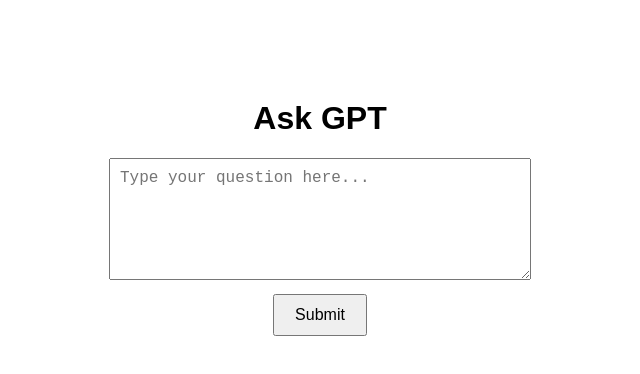
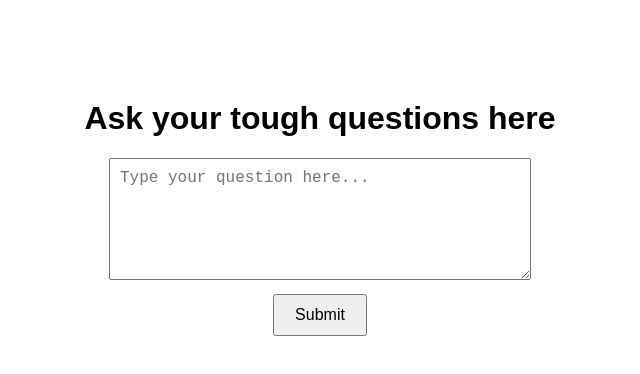
Before and after one commit to AnkitVarmani/nextjs-gpt-app, a Next.js app: page / in a window 1280 px wide. Shown: the top 374 px of the page, without its empty margins (320-960 px from the left). Built offline with nearby package versions, Linux system fonts and the light colour scheme.

Commit message:
edit text displayed on the UI

```diff
--- a/pages/api/ask-gpt.js
+++ b/pages/api/ask-gpt.js
@@ -17,7 +17,7 @@
 
   try {
     const completion = await openai.chat.completions.create({
-      model: 'gpt-3.5-turbo',
+      model: 'gpt-4.0',
       messages: [
         {
           role: 'system',
--- a/pages/index.js
+++ b/pages/index.js
@@ -23,7 +23,7 @@
 
   return (
     <div style={{ textAlign: 'center', marginTop: '100px', fontFamily: 'sans-serif' }}>
-      <h1>Ask GPT</h1>
+      <h1>Ask your tough questions here </h1>
       <textarea
         style={{ width: '400px', height: '100px', padding: '10px', fontSize: '16px' }}
         placeholder="Type your question here..."
```
